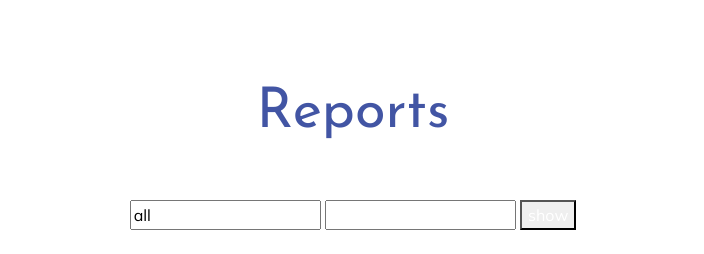
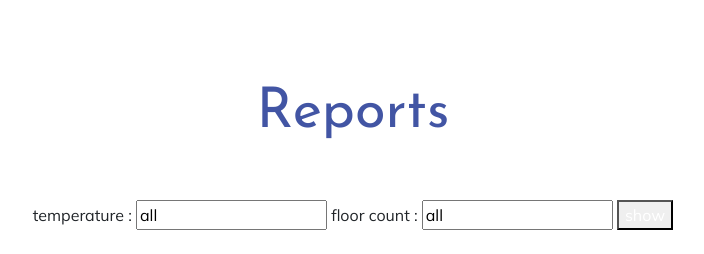
Before and after one commit to akashagg30/energy-prediction, a Django app: template template/insights.html in a window 1280 px wide, after a click on "Reports"; the page is wider, and only the part inside the window is pictured. Shown: the part 157-411 px from the top of that part, without its empty margins (287-991 px from the left). Run offline with Django 3.2, Linux system fonts and the light colour scheme; data comes from the database, SQL or seed files in the repository; the template is opened without the code that fills it: values that come from a table or form of the project are taken from there, most other values are stand-ins (such as "Sample title", 1, 10 or a date in 2020); data that the repository does not hold is empty; parts of the project's set-up code (start-up, migrations or seed data) failed here and were passed over; some libraries are stand-ins or nearby versions.

Commit message:
addded default values for graphs

```diff
--- a/template/insights.html
+++ b/template/insights.html
@@ -200,20 +200,22 @@
         {% endif %}
       </table>
     </div>
+
+<!-- ------------------------------------------ graphs ---------------------------------------- -->
 <div class="reports">
   <h1 onclick=toggle("charts")>Reports</h1>
   <div id="charts" style="width: 100%;">
     {% if user_inputs|length > 9 %}
       <canvas id="chart1"></canvas><br><br>
       <!-- form to handle search query -->
-      <input type="text" id="temperature" list="temperature_list" value="all">
+      temperature : <input type="text" id="temperature" list="temperature_list" value="all">
       <datalist id="temperature_list">
         <option value="all">all</option>
         {% for data in user_inputs %}
           <option value="{{data.air_temperature}}">{{data.air_temperature}}</option>
         {% endfor %}
       </datalist>
-      <input type="text" id="floor_count" list="floor_list">
+      floor count : <input type="text" id="floor_count" list="floor_list" value="all">
       <datalist id="floor_list">
         <option value="all">all</option>
         {% for data in user_inputs %}
@@ -288,6 +290,7 @@
         })
       }
 
+      draw_chart();
   {% endif %}
 </script>
 </main>
```
